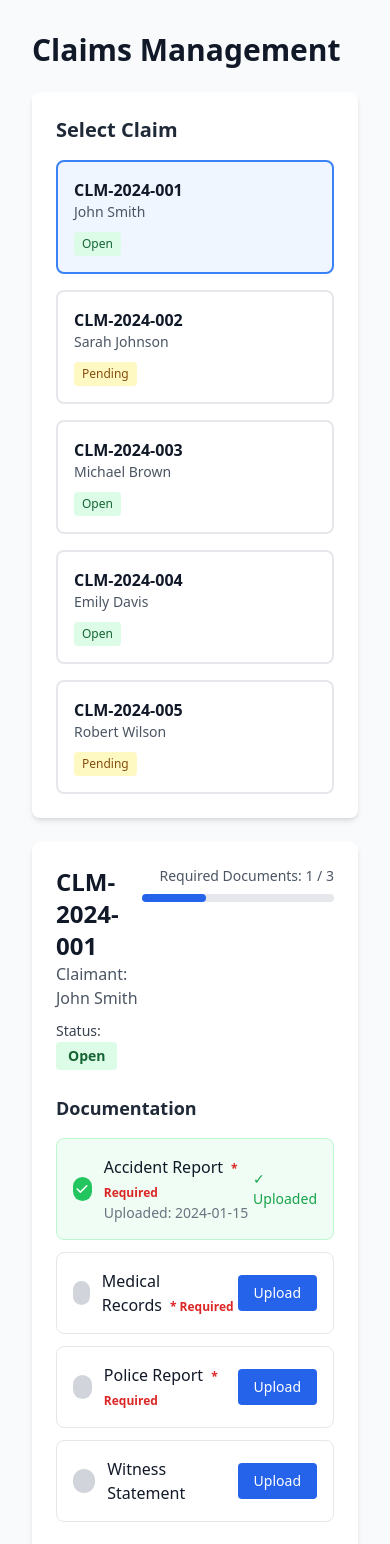
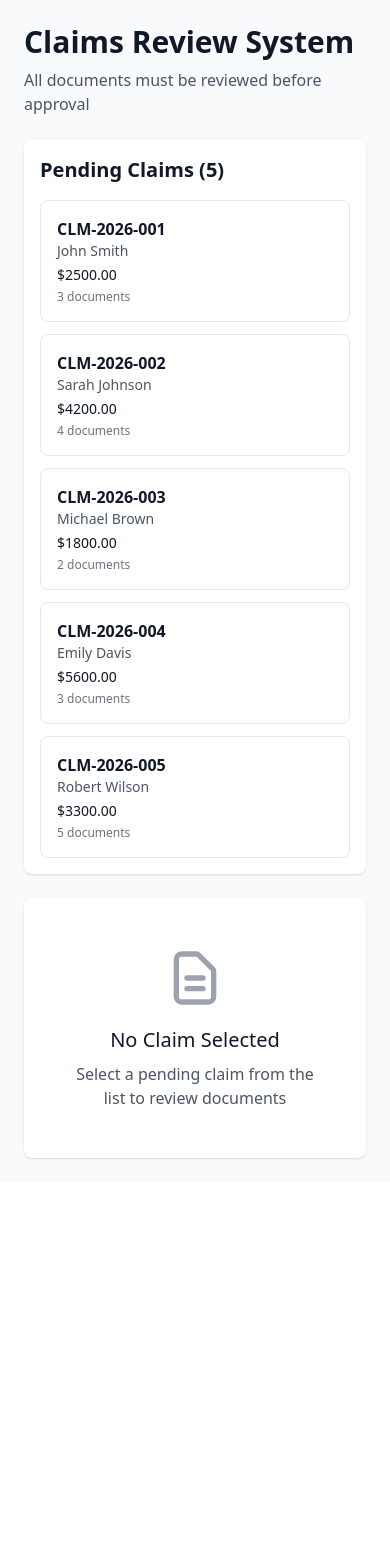
Before and after one commit to dhannan12/pilot-dev-test, a React (Vite) app: page / in a window 390 px wide. Shown: the top 1544 px of the page. After the commit the page ends 1182 px from the top, so only its background shows below. Built offline with nearby package versions, Linux system fonts and the light colour scheme.

Commit message:
feat: SCRUM-874 — ClaimsCannotBe

```diff
--- a/src/components/ClaimsCannotBe.tsx
+++ b/src/components/ClaimsCannotBe.tsx
@@ -1,9 +1,9 @@
 /**
- * ClaimsCannotBe — Enforces documentation requirements before closing claims
+ * ClaimsCannotBe — Claims review interface with mandatory document verification before approval
  *
- * Features: claim status display, document upload validation, required docs checklist, close button with validation, real-time status updates
+ * Features: document attachment list, review status tracking, approval workflow, validation alerts, pending claims queue
  *
- * Ticket: SCRUM-870 | Branch: proto/SCRUM-868
+ * Ticket: SCRUM-874 | Branch: proto/SCRUM-868
  */
 
 import { useState } from 'react'
@@ -11,339 +11,332 @@ import { useState } from 'react'
 interface Document {
   id: string
   name: string
-  required: boolean
-  uploaded: boolean
-  uploadedDate?: string
+  type: string
+  uploadedDate: string
+  reviewed: boolean
 }
 
 interface Claim {
   id: string
   claimNumber: string
-  status: 'Open' | 'Pending' | 'Closed'
   claimant: string
+  amount: number
+  submittedDate: string
   documents: Document[]
+  status: 'pending' | 'reviewing' | 'approved' | 'rejected'
 }
 
 const MOCK_CLAIMS: Claim[] = [
   {
     id: '1',
-    claimNumber: 'CLM-2024-001',
-    status: 'Open',
+    claimNumber: 'CLM-2026-001',
     claimant: 'John Smith',
+    amount: 2500.00,
+    submittedDate: '2026-08-10',
     documents: [
-      { id: 'd1', name: 'Accident Report', required: true, uploaded: true, uploadedDate: '2024-01-15' },
-      { id: 'd2', name: 'Medical Records', required: true, uploaded: false },
-      { id: 'd3', name: 'Police Report', required: true, uploaded: false },
-      { id: 'd4', name: 'Witness Statement', required: false, uploaded: false },
+      { id: 'd1', name: 'Medical Report.pdf', type: 'PDF', uploadedDate: '2026-08-10', reviewed: false },
+      { id: 'd2', name: 'Invoice.pdf', type: 'PDF', uploadedDate: '2026-08-10', reviewed: false },
+      { id: 'd3', name: 'ID Document.jpg', type: 'Image', uploadedDate: '2026-08-10', reviewed: false }
     ],
+    status: 'pending'
   },
   {
     id: '2',
-    claimNumber: 'CLM-2024-002',
-    status: 'Pending',
+    claimNumber: 'CLM-2026-002',
     claimant: 'Sarah Johnson',
+    amount: 4200.00,
+    submittedDate: '2026-08-12',
     documents: [
-      { id: 'd5', name: 'Accident Report', required: true, uploaded: true, uploadedDate: '2024-02-10' },
-      { id: 'd6', name: 'Medical Records', required: true, uploaded: true, uploadedDate: '2024-02-12' },
-      { id: 'd7', name: 'Police Report', required: true, uploaded: true, uploadedDate: '2024-02-11' },
-      { id: 'd8', name: 'Repair Estimate', required: false, uploaded: true, uploadedDate: '2024-02-13' },
+      { id: 'd4', name: 'Accident Report.pdf', type: 'PDF', uploadedDate: '2026-08-12', reviewed: false },
+      { id: 'd5', name: 'Police Report.pdf', type: 'PDF', uploadedDate: '2026-08-12', reviewed: false },
+      { id: 'd6', name: 'Damage Photos.zip', type: 'Archive', uploadedDate: '2026-08-12', reviewed: false },
+      { id: 'd7', name: 'Repair Estimate.pdf', type: 'PDF', uploadedDate: '2026-08-12', reviewed: false }
     ],
+    status: 'pending'
   },
   {
     id: '3',
-    claimNumber: 'CLM-2024-003',
-    status: 'Open',
+    claimNumber: 'CLM-2026-003',
     claimant: 'Michael Brown',
+    amount: 1800.00,
+    submittedDate: '2026-08-13',
     documents: [
-      { id: 'd9', name: 'Accident Report', required: true, uploaded: true, uploadedDate: '2024-03-05' },
-      { id: 'd10', name: 'Medical Records', required: true, uploaded: false },
-      { id: 'd11', name: 'Police Report', required: true, uploaded: true, uploadedDate: '2024-03-06' },
-      { id: 'd12', name: 'Photo Evidence', required: false, uploaded: false },
+      { id: 'd8', name: 'Treatment Record.pdf', type: 'PDF', uploadedDate: '2026-08-13', reviewed: false },
+      { id: 'd9', name: 'Prescription.pdf', type: 'PDF', uploadedDate: '2026-08-13', reviewed: false }
     ],
+    status: 'pending'
   },
   {
     id: '4',
-    claimNumber: 'CLM-2024-004',
-    status: 'Open',
+    claimNumber: 'CLM-2026-004',
     claimant: 'Emily Davis',
+    amount: 5600.00,
+    submittedDate: '2026-08-14',
     documents: [
-      { id: 'd13', name: 'Accident Report', required: true, uploaded: false },
-      { id: 'd14', name: 'Medical Records', required: true, uploaded: false },
-      { id: 'd15', name: 'Police Report', required: true, uploaded: false },
-      { id: 'd16', name: 'Insurance Card', required: true, uploaded: false },
+      { id: 'd10', name: 'Hospital Bill.pdf', type: 'PDF', uploadedDate: '2026-08-14', reviewed: false },
+      { id: 'd11', name: 'Diagnostic Results.pdf', type: 'PDF', uploadedDate: '2026-08-14', reviewed: false },
+      { id: 'd12', name: 'Insurance Card.jpg', type: 'Image', uploadedDate: '2026-08-14', reviewed: false }
     ],
+    status: 'pending'
   },
   {
     id: '5',
-    claimNumber: 'CLM-2024-005',
-    status: 'Pending',
+    claimNumber: 'CLM-2026-005',
     claimant: 'Robert Wilson',
+    amount: 3300.00,
+    submittedDate: '2026-08-15',
     documents: [
-      { id: 'd17', name: 'Accident Report', required: true, uploaded: true, uploadedDate: '2024-04-20' },
-      { id: 'd18', name: 'Medical Records', required: true, uploaded: true, uploadedDate: '2024-04-22' },
-      { id: 'd19', name: 'Police Report', required: true, uploaded: true, uploadedDate: '2024-04-21' },
-      { id: 'd20', name: 'Damage Assessment', required: true, uploaded: true, uploadedDate: '2024-04-23' },
+      { id: 'd13', name: 'Claim Form.pdf', type: 'PDF', uploadedDate: '2026-08-15', reviewed: false },
+      { id: 'd14', name: 'Supporting Evidence.pdf', type: 'PDF', uploadedDate: '2026-08-15', reviewed: false },
+      { id: 'd15', name: 'Witness Statement.pdf', type: 'PDF', uploadedDate: '2026-08-15', reviewed: false },
+      { id: 'd16', name: 'Photo Evidence.jpg', type: 'Image', uploadedDate: '2026-08-15', reviewed: false },
+      { id: 'd17', name: 'Additional Notes.pdf', type: 'PDF', uploadedDate: '2026-08-15', reviewed: false }
     ],
-  },
+    status: 'pending'
+  }
 ]
 
 export default function ClaimsCannotBe() {
   const [claims, setClaims] = useState<Claim[]>(MOCK_CLAIMS)
-  const [selectedClaimId, setSelectedClaimId] = useState<string>(MOCK_CLAIMS[0].id)
-  const [errorMessage, setErrorMessage] = useState<string>('')
+  const [selectedClaim, setSelectedClaim] = useState<Claim | null>(null)
+  const [showAlert, setShowAlert] = useState(false)
+  const [alertMessage, setAlertMessage] = useState('')
 
-  const selectedClaim = claims.find(c => c.id === selectedClaimId)
-
-  const allRequiredDocsUploaded = (claim: Claim) => {
-    return claim.documents
-      .filter(doc => doc.required)
-      .every(doc => doc.uploaded)
+  const handleClaimSelect = (claim: Claim) => {
+    setSelectedClaim(claim)
+    setShowAlert(false)
   }
 
-  const handleCloseClaim = () => {
+  const handleDocumentReview = (documentId: string) => {
     if (!selectedClaim) return
 
-    if (!allRequiredDocsUploaded(selectedClaim)) {
-      const missingDocs = selectedClaim.documents
-        .filter(doc => doc.required && !doc.uploaded)
-        .map(doc => doc.name)
-        .join(', ')
+    const updatedClaim = {
+      ...selectedClaim,
+      documents: selectedClaim.documents.map(doc =>
+        doc.id === documentId ? { ...doc, reviewed: true } : doc
+      )
+    }
 
-      setErrorMessage(`Cannot close claim. Missing required documents: ${missingDocs}`)
+    setSelectedClaim(updatedClaim)
+    setClaims(claims.map(c => c.id === updatedClaim.id ? updatedClaim : c))
+  }
+
+  const allDocumentsReviewed = () => {
+    if (!selectedClaim) return false
+    return selectedClaim.documents.every(doc => doc.reviewed)
+  }
+
+  const handleApprove = () => {
+    if (!selectedClaim) return
+
+    if (!allDocumentsReviewed()) {
+      setAlertMessage('Cannot approve claim: All documents must be reviewed before approval.')
+      setShowAlert(true)
       return
     }
 
-    // Close the claim
-    setClaims(claims.map(c =>
-      c.id === selectedClaimId
-        ? { ...c, status: 'Closed' as const }
-        : c
-    ))
-    setErrorMessage('')
+    const updatedClaim = { ...selectedClaim, status: 'approved' as const }
+    setClaims(claims.map(c => c.id === updatedClaim.id ? updatedClaim : c))
+    setSelectedClaim(null)
+    setAlertMessage('Claim approved successfully!')
+    setShowAlert(true)
+    setTimeout(() => setShowAlert(false), 3000)
   }
 
-  const handleUploadDocument = (docId: string) => {
-    setClaims(claims.map(c =>
-      c.id === selectedClaimId
-        ? {
-            ...c,
-            documents: c.documents.map(doc =>
-              doc.id === docId
-                ? { ...doc, uploaded: true, uploadedDate: new Date().toISOString().split('T')[0] }
-                : doc
-            )
-          }
-        : c
-    ))
-    setErrorMessage('')
+  const handleReject = () => {
+    if (!selectedClaim) return
+
+    const updatedClaim = { ...selectedClaim, status: 'rejected' as const }
+    setClaims(claims.map(c => c.id === updatedClaim.id ? updatedClaim : c))
+    setSelectedClaim(null)
+    setAlertMessage('Claim rejected.')
+    setShowAlert(true)
+    setTimeout(() => setShowAlert(false), 3000)
   }
 
-  if (!selectedClaim) return null
-
-  const requiredDocsCount = selectedClaim.documents.filter(d => d.required).length
-  const uploadedRequiredDocsCount = selectedClaim.documents.filter(d => d.required && d.uploaded).length
-  const canCloseClaim = allRequiredDocsUploaded(selectedClaim) && selectedClaim.status !== 'Closed'
+  const pendingClaims = claims.filter(c => c.status === 'pending')
+  const reviewedCount = selectedClaim ? selectedClaim.documents.filter(d => d.reviewed).length : 0
+  const totalDocs = selectedClaim ? selectedClaim.documents.length : 0
 
   return (
-    <div data-testid="claims-cannot-be" className="min-h-screen bg-gray-50 p-8">
-      <div className="max-w-6xl mx-auto">
-        <h1 className="text-3xl font-bold text-gray-900 mb-6">Claims Management</h1>
+    <div data-testid="claimscannotbe" className="min-h-screen bg-gray-50 p-6">
+      <div className="max-w-7xl mx-auto">
+        <h1 className="text-3xl font-bold text-gray-900 mb-2">Claims Review System</h1>
+        <p className="text-gray-600 mb-6">All documents must be reviewed before approval</p>
 
+        {showAlert && (
+          <div
+            data-testid="claimscannotbe-alert"
+            className={`mb-6 p-4 rounded-lg ${
+              alertMessage.includes('Cannot') ? 'bg-red-100 border border-red-400 text-red-700' : 'bg-green-100 border border-green-400 text-green-700'
+            }`}
+          >
+            {alertMessage}
+          </div>
+        )}
+
+        <div className="grid grid-cols-1 lg:grid-cols-3 gap-6">
           {/* Claims List */}
-        <div className="bg-white rounded-lg shadow-md p-6 mb-6">
-          <h2 className="text-xl font-semibold text-gray-800 mb-4">Select Claim</h2>
-          <div data-testid="claims-cannot-be-list" className="grid grid-cols-1 md:grid-cols-2 lg:grid-cols-3 gap-4">
-            {claims.map(claim => (
-              <button
+          <div className="lg:col-span-1">
+            <div className="bg-white rounded-lg shadow p-4">
+              <h2 className="text-xl font-semibold text-gray-900 mb-4">
+                Pending Claims ({pendingClaims.length})
+              </h2>
+              <ul data-testid="claimscannotbe-list" className="space-y-3">
+                {pendingClaims.map(claim => (
+                  <li
                     key={claim.id}
-                data-testid="claims-cannot-be-item"
-                onClick={() => {
-                  setSelectedClaimId(claim.id)
-                  setErrorMessage('')
-                }}
-                className={`p-4 border-2 rounded-lg text-left transition-all ${
-                  selectedClaimId === claim.id
+                    data-testid="claimscannotbe-item"
+                    onClick={() => handleClaimSelect(claim)}
+                    className={`p-4 border rounded-lg cursor-pointer transition-colors ${
+                      selectedClaim?.id === claim.id
                         ? 'border-blue-500 bg-blue-50'
-                    : 'border-gray-200 hover:border-gray-300'
+                        : 'border-gray-200 hover:border-gray-300 hover:bg-gray-50'
                     }`}
                   >
                     <div className="font-semibold text-gray-900">{claim.claimNumber}</div>
                     <div className="text-sm text-gray-600">{claim.claimant}</div>
-                <div className="mt-2">
-                  <span
-                    className={`inline-block px-2 py-1 text-xs font-medium rounded ${
-                      claim.status === 'Closed'
-                        ? 'bg-gray-200 text-gray-700'
-                        : claim.status === 'Pending'
-                        ? 'bg-yellow-100 text-yellow-800'
-                        : 'bg-green-100 text-green-800'
-                    }`}
-                  >
-                    {claim.status}
-                  </span>
+                    <div className="text-sm font-medium text-gray-900 mt-1">
+                      ${claim.amount.toFixed(2)}
                     </div>
-              </button>
+                    <div className="text-xs text-gray-500 mt-1">
+                      {claim.documents.length} document{claim.documents.length !== 1 ? 's' : ''}
+                    </div>
+                  </li>
                 ))}
+              </ul>
             </div>
           </div>
 
-        {/* Claim Details */}
-        <div className="bg-white rounded-lg shadow-md p-6">
-          <div className="flex justify-between items-start mb-6">
+          {/* Claim Details and Documents */}
+          <div className="lg:col-span-2">
+            {selectedClaim ? (
+              <div className="bg-white rounded-lg shadow p-6">
+                <div className="mb-6">
+                  <h2 className="text-2xl font-bold text-gray-900 mb-2">
+                    {selectedClaim.claimNumber}
+                  </h2>
+                  <div className="grid grid-cols-2 gap-4 text-sm">
                     <div>
-              <h2 className="text-2xl font-bold text-gray-900">{selectedClaim.claimNumber}</h2>
-              <p className="text-gray-600">Claimant: {selectedClaim.claimant}</p>
-              <p className="mt-2">
-                <span className="text-sm font-medium text-gray-700">
-                  Status:{' '}
-                </span>
-                <span
-                  className={`inline-block px-3 py-1 text-sm font-semibold rounded ${
-                    selectedClaim.status === 'Closed'
-                      ? 'bg-gray-200 text-gray-700'
-                      : selectedClaim.status === 'Pending'
-                      ? 'bg-yellow-100 text-yellow-800'
-                      : 'bg-green-100 text-green-800'
-                  }`}
-                >
-                  {selectedClaim.status}
-                </span>
-              </p>
+                      <span className="text-gray-600">Claimant:</span>
+                      <span className="ml-2 font-medium">{selectedClaim.claimant}</span>
                     </div>
-
-            <div className="text-right">
-              <div className="text-sm text-gray-600 mb-2">
-                Required Documents: {uploadedRequiredDocsCount} / {requiredDocsCount}
+                    <div>
+                      <span className="text-gray-600">Amount:</span>
+                      <span className="ml-2 font-medium">${selectedClaim.amount.toFixed(2)}</span>
                     </div>
-              <div className="w-48 bg-gray-200 rounded-full h-2">
-                <div
-                  className="bg-blue-600 h-2 rounded-full transition-all"
-                  style={{ width: `${(uploadedRequiredDocsCount / requiredDocsCount) * 100}%` }}
-                />
+                    <div>
+                      <span className="text-gray-600">Submitted:</span>
+                      <span className="ml-2 font-medium">{selectedClaim.submittedDate}</span>
+                    </div>
+                    <div>
+                      <span className="text-gray-600">Status:</span>
+                      <span className="ml-2 font-medium capitalize">{selectedClaim.status}</span>
                     </div>
                   </div>
                 </div>
 
-          {/* Documents List */}
                 <div className="mb-6">
-            <h3 className="text-lg font-semibold text-gray-800 mb-4">Documentation</h3>
-            <div data-testid="claims-cannot-be-documents-list" className="space-y-3">
+                  <div className="flex justify-between items-center mb-3">
+                    <h3 className="text-lg font-semibold text-gray-900">
+                      Attached Documents ({reviewedCount}/{totalDocs} reviewed)
+                    </h3>
+                    {allDocumentsReviewed() && (
+                      <span className="px-3 py-1 bg-green-100 text-green-800 text-sm font-medium rounded">
+                        All Reviewed ✓
+                      </span>
+                    )}
+                  </div>
+
+                  <div className="mb-4 bg-gray-100 rounded-full h-2">
+                    <div
+                      className="bg-blue-600 h-2 rounded-full transition-all"
+                      style={{ width: `${totalDocs > 0 ? (reviewedCount / totalDocs) * 100 : 0}%` }}
+                    />
+                  </div>
+
+                  <ul data-testid="claimscannotbe-document-list" className="space-y-2">
                     {selectedClaim.documents.map(doc => (
-                <div
+                      <li
                         key={doc.id}
-                  data-testid="claims-cannot-be-document-item"
-                  className={`flex items-center justify-between p-4 border rounded-lg ${
-                    doc.uploaded ? 'border-green-200 bg-green-50' : 'border-gray-200 bg-white'
+                        data-testid="claimscannotbe-document-item"
+                        className="flex items-center justify-between p-3 border border-gray-200 rounded-lg"
+                      >
+                        <div className="flex-1">
+                          <div className="font-medium text-gray-900">{doc.name}</div>
+                          <div className="text-sm text-gray-600">
+                            {doc.type} • Uploaded {doc.uploadedDate}
+                          </div>
+                        </div>
+                        <button
+                          data-testid="claimscannotbe-review-document"
+                          onClick={() => handleDocumentReview(doc.id)}
+                          disabled={doc.reviewed}
+                          className={`px-4 py-2 rounded font-medium text-sm transition-colors ${
+                            doc.reviewed
+                              ? 'bg-green-100 text-green-800 cursor-not-allowed'
+                              : 'bg-blue-600 text-white hover:bg-blue-700'
                           }`}
                         >
-                  <div className="flex items-center space-x-3">
-                    <div
-                      className={`w-6 h-6 rounded-full flex items-center justify-center ${
-                        doc.uploaded ? 'bg-green-500' : 'bg-gray-300'
+                          {doc.reviewed ? 'Reviewed ✓' : 'Mark as Reviewed'}
+                        </button>
+                      </li>
+                    ))}
+                  </ul>
+                </div>
+
+                <div className="border-t pt-6">
+                  <div className="flex gap-4">
+                    <button
+                      data-testid="claimscannotbe-approve"
+                      onClick={handleApprove}
+                      className={`flex-1 px-6 py-3 rounded-lg font-semibold transition-colors ${
+                        allDocumentsReviewed()
+                          ? 'bg-green-600 text-white hover:bg-green-700'
+                          : 'bg-gray-300 text-gray-500 cursor-not-allowed'
                       }`}
                     >
-                      {doc.uploaded && (
-                        <svg className="w-4 h-4 text-white" fill="currentColor" viewBox="0 0 20 20">
-                          <path
-                            fillRule="evenodd"
-                            d="M16.707 5.293a1 1 0 010 1.414l-8 8a1 1 0 01-1.414 0l-4-4a1 1 0 011.414-1.414L8 12.586l7.293-7.293a1 1 0 011.414 0z"
-                            clipRule="evenodd"
-                          />
-                        </svg>
-                      )}
+                      Approve Claim
+                    </button>
+                    <button
+                      data-testid="claimscannotbe-reject"
+                      onClick={handleReject}
+                      className="flex-1 px-6 py-3 bg-red-600 text-white rounded-lg font-semibold hover:bg-red-700 transition-colors"
+                    >
+                      Reject Claim
+                    </button>
                   </div>
-                    <div>
-                      <div className="font-medium text-gray-900">
-                        {doc.name}
-                        {doc.required && (
-                          <span className="ml-2 text-xs text-red-600 font-semibold">* Required</span>
-                        )}
-                      </div>
-                      {doc.uploaded && doc.uploadedDate && (
-                        <div className="text-sm text-gray-500">Uploaded: {doc.uploadedDate}</div>
+                  {!allDocumentsReviewed() && (
+                    <p className="text-sm text-red-600 mt-3 text-center">
+                      ⚠️ All documents must be reviewed before approval
+                    </p>
                   )}
                 </div>
               </div>
-
-                  {!doc.uploaded && selectedClaim.status !== 'Closed' && (
-                    <button
-                      data-testid="claims-cannot-be-upload"
-                      onClick={() => handleUploadDocument(doc.id)}
-                      className="px-4 py-2 bg-blue-600 text-white text-sm font-medium rounded hover:bg-blue-700 transition-colors"
-                    >
-                      Upload
-                    </button>
-                  )}
-
-                  {doc.uploaded && (
-                    <span className="text-sm text-green-600 font-medium">✓ Uploaded</span>
-                  )}
-                </div>
-              ))}
-            </div>
-          </div>
-
-          {/* Error Message */}
-          {errorMessage && (
-            <div
-              data-testid="claims-cannot-be-error"
-              className="mb-4 p-4 bg-red-50 border border-red-200 rounded-lg"
-            >
-              <div className="flex items-start">
+            ) : (
+              <div className="bg-white rounded-lg shadow p-12 text-center">
+                <div className="text-gray-400 mb-4">
                   <svg
-                  className="w-5 h-5 text-red-600 mr-2 mt-0.5"
-                  fill="currentColor"
-                  viewBox="0 0 20 20"
+                    className="w-16 h-16 mx-auto"
+                    fill="none"
+                    stroke="currentColor"
+                    viewBox="0 0 24 24"
                   >
                     <path
-                    fillRule="evenodd"
-                    d="M10 18a8 8 0 100-16 8 8 0 000 16zM8.707 7.293a1 1 0 00-1.414 1.414L8.586 10l-1.293 1.293a1 1 0 101.414 1.414L10 11.414l1.293 1.293a1 1 0 001.414-1.414L11.414 10l1.293-1.293a1 1 0 00-1.414-1.414L10 8.586 8.707 7.293z"
-                    clipRule="evenodd"
+                      strokeLinecap="round"
+                      strokeLinejoin="round"
+                      strokeWidth={2}
+                      d="M9 12h6m-6 4h6m2 5H7a2 2 0 01-2-2V5a2 2 0 012-2h5.586a1 1 0 01.707.293l5.414 5.414a1 1 0 01.293.707V19a2 2 0 01-2 2z"
                     />
                   </svg>
-                <p className="text-sm text-red-800 font-medium">{errorMessage}</p>
                 </div>
-            </div>
-          )}
-
-          {/* Action Buttons */}
-          <div className="flex justify-end space-x-4">
-            {selectedClaim.status === 'Closed' ? (
-              <div className="px-6 py-2 bg-gray-100 text-gray-600 font-medium rounded-lg">
-                Claim is Closed
-              </div>
-            ) : (
-              <>
-                <button
-                  data-testid="claims-cannot-be-cancel"
-                  className="px-6 py-2 border border-gray-300 text-gray-700 font-medium rounded-lg hover:bg-gray-50 transition-colors"
-                >
-                  Cancel
-                </button>
-                <button
-                  data-testid="claims-cannot-be-close"
-                  onClick={handleCloseClaim}
-                  disabled={!canCloseClaim}
-                  className={`px-6 py-2 font-medium rounded-lg transition-colors ${
-                    canCloseClaim
-                      ? 'bg-blue-600 text-white hover:bg-blue-700'
-                      : 'bg-gray-300 text-gray-500 cursor-not-allowed'
-                  }`}
-                >
-                  Close Claim
-                </button>
-              </>
-            )}
-          </div>
-
-          {/* Helper Text */}
-          {!canCloseClaim && selectedClaim.status !== 'Closed' && (
-            <div className="mt-4 text-sm text-gray-600 text-right">
-              ⓘ All required documents must be uploaded before closing the claim
+                <h3 className="text-xl font-medium text-gray-900 mb-2">No Claim Selected</h3>
+                <p className="text-gray-600">Select a pending claim from the list to review documents</p>
               </div>
             )}
           </div>
         </div>
       </div>
+    </div>
   )
 }
```
Also changed, not shown: 1 other file (tests, documents, lock files or other folders). Lines whose indentation alone changed are shown as unchanged.
